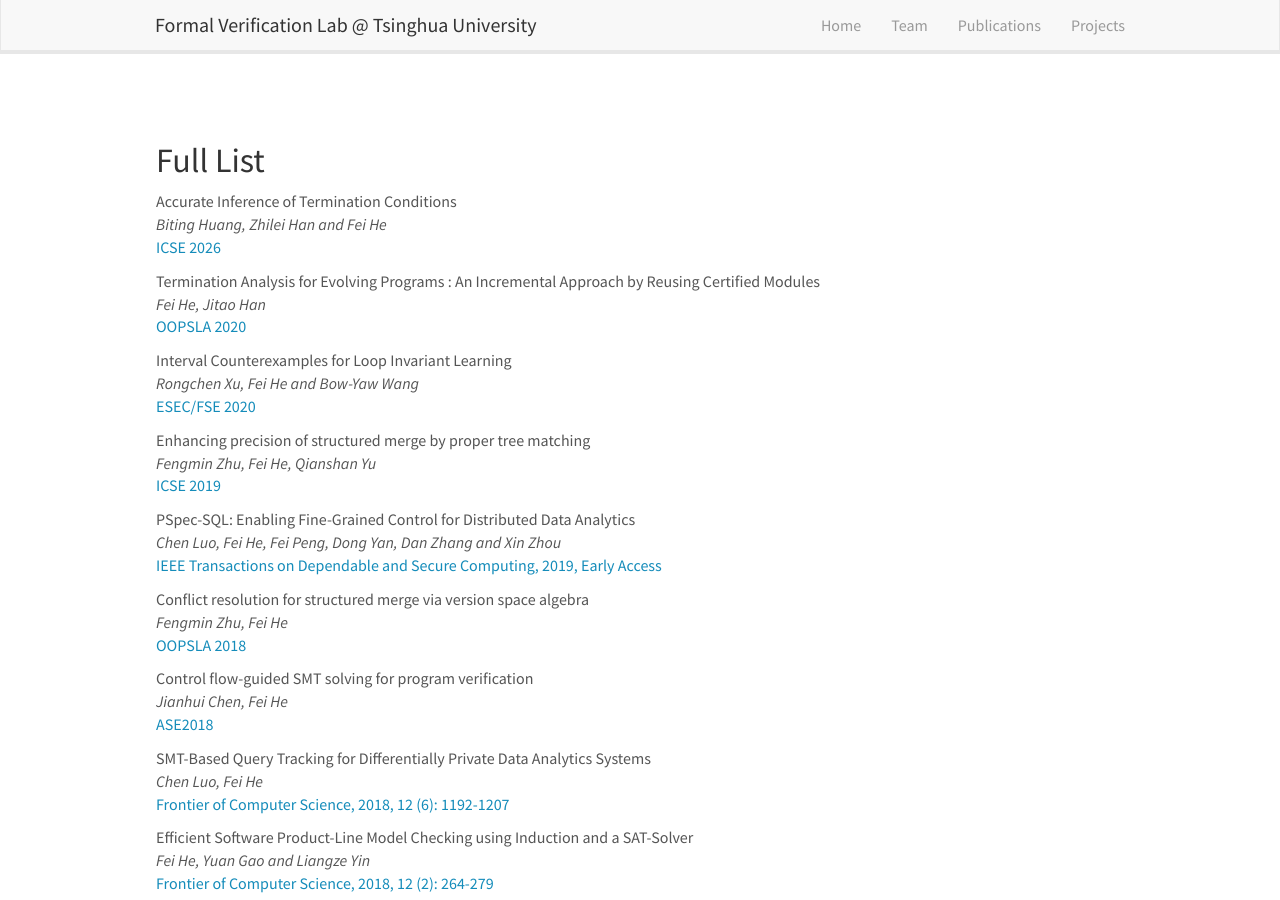
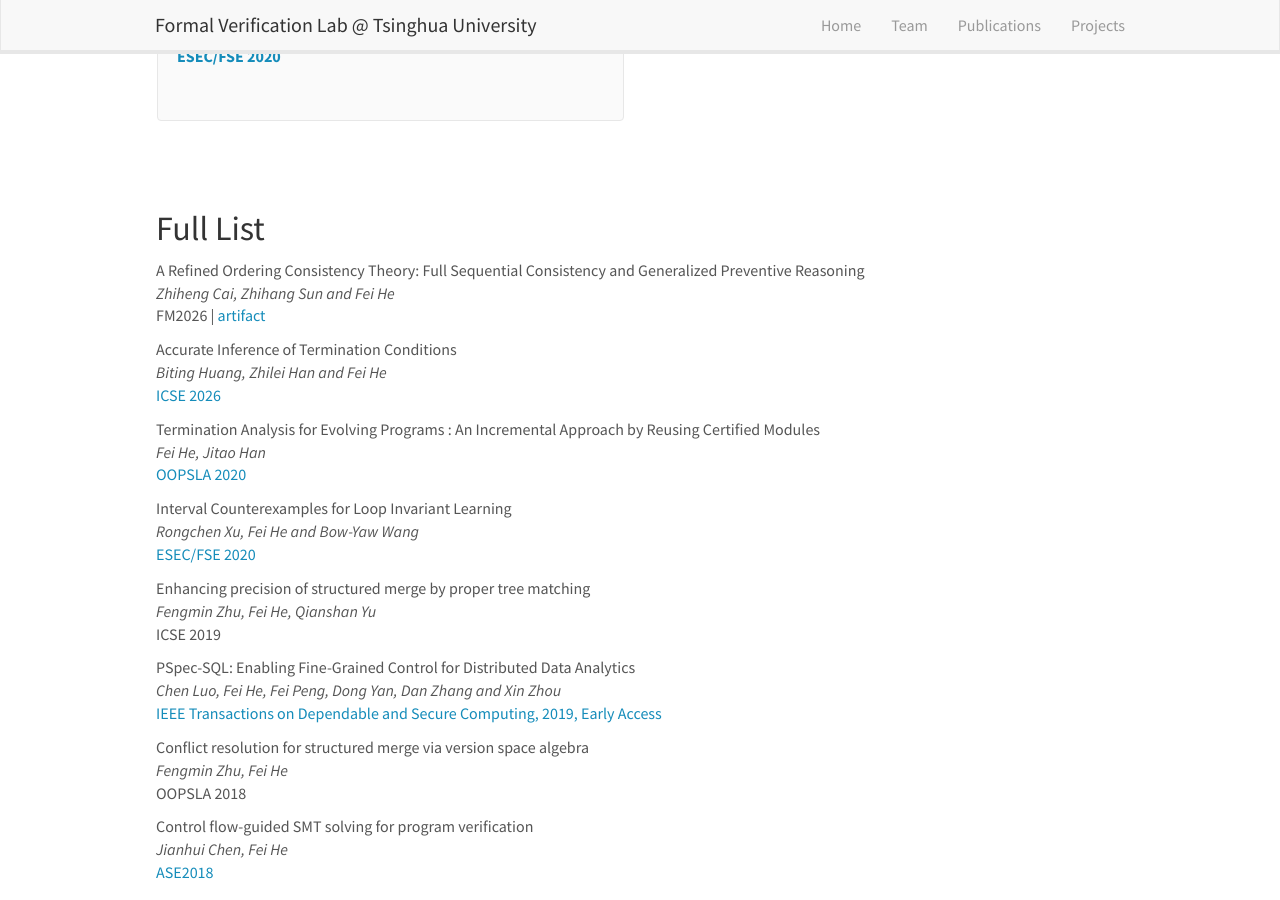
Before and after one commit to thufv/thufv.github.io, a Jekyll site: the page built from _pages/publications.md, in a window 1280 px wide and 900 px high, scrolled down 478 px. Built offline with Jekyll 4.4.1, drawn with Linux system fonts in a browser that asks for light colours; nearby versions of some CDN libraries.

Commit message:
add fm26 (artifact)

```diff
--- a/_data/publist.yml
+++ b/_data/publist.yml
@@ -1,3 +1,12 @@
+- title: "A Refined Ordering Consistency Theory: Full Sequential Consistency and Generalized Preventive Reasoning"
+  authors: Zhiheng Cai, Zhihang Sun and Fei He
+  links:
+    - url:
+      display: "FM2026"
+    - url: https://doi.org/10.5281/zenodo.19656780
+      display: "artifact"
+  highlight: 0
+
 - title: "Accurate Inference of Termination Conditions"
   authors: Biting Huang, Zhilei Han and Fei He
   link:
--- a/_pages/publications.md
+++ b/_pages/publications.md
@@ -29,7 +29,24 @@
   <img src="{{ site.url }}{{ site.baseurl }}/images/pubpic/{{ publi.image }}" class="img-responsive" width="33%" style="float: left" />
   <p>{{ publi.description }}</p>
   <p><em>{{ publi.authors }}</em></p>
-  <p><strong><a href="{{ publi.link.url }}">{{ publi.link.display }}</a></strong></p>
+  <p><strong>
+  {% if publi.links %}
+    {% for link in publi.links %}
+      {% if link.url and link.url != "" %}
+        <a href="{{ link.url }}">{{ link.display }}</a>
+      {% else %}
+        {{ link.display }}
+      {% endif %}
+      {% unless forloop.last %} | {% endunless %}
+    {% endfor %}
+  {% else %}
+    {% if publi.link.url and publi.link.url != "" %}
+      <a href="{{ publi.link.url }}">{{ publi.link.display }}</a>
+    {% else %}
+      {{ publi.link.display }}
+    {% endif %}
+  {% endif %}
+  </strong></p>
   <p class="text-danger"><strong> {{ publi.news1 }}</strong></p>
   <p> {{ publi.news2 }}</p>
  </div>
@@ -56,8 +73,14 @@
 
 {% for publi in site.data.publist %}
 
-  {{ publi.title }} <br />
-  <em>{{ publi.authors }} </em><br />
-  <a href="{{ publi.link.url }}">{{ publi.link.display }}</a>
+<p>
+{{ publi.title }} <br />
+<em>{{ publi.authors }} </em><br />
+{% if publi.links %}
+{% for link in publi.links %}{% if link.url and link.url != "" %}<a href="{{ link.url }}">{{ link.display }}</a>{% else %}{{ link.display }}{% endif %}{% unless forloop.last %} | {% endunless %}{% endfor %}
+{% else %}
+{% if publi.link.url and publi.link.url != "" %}<a href="{{ publi.link.url }}">{{ publi.link.display }}</a>{% else %}{{ publi.link.display }}{% endif %}
+{% endif %}
+</p>
 
 {% endfor %}
```
Also changed, not shown: 1 other file.
